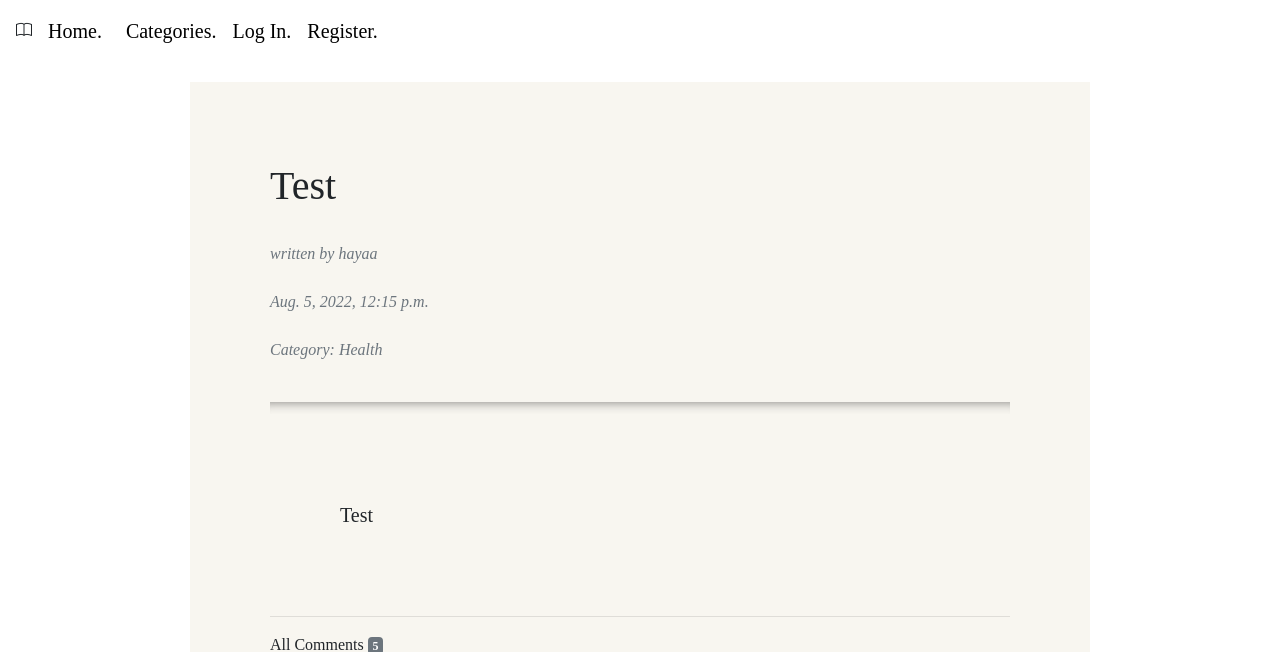
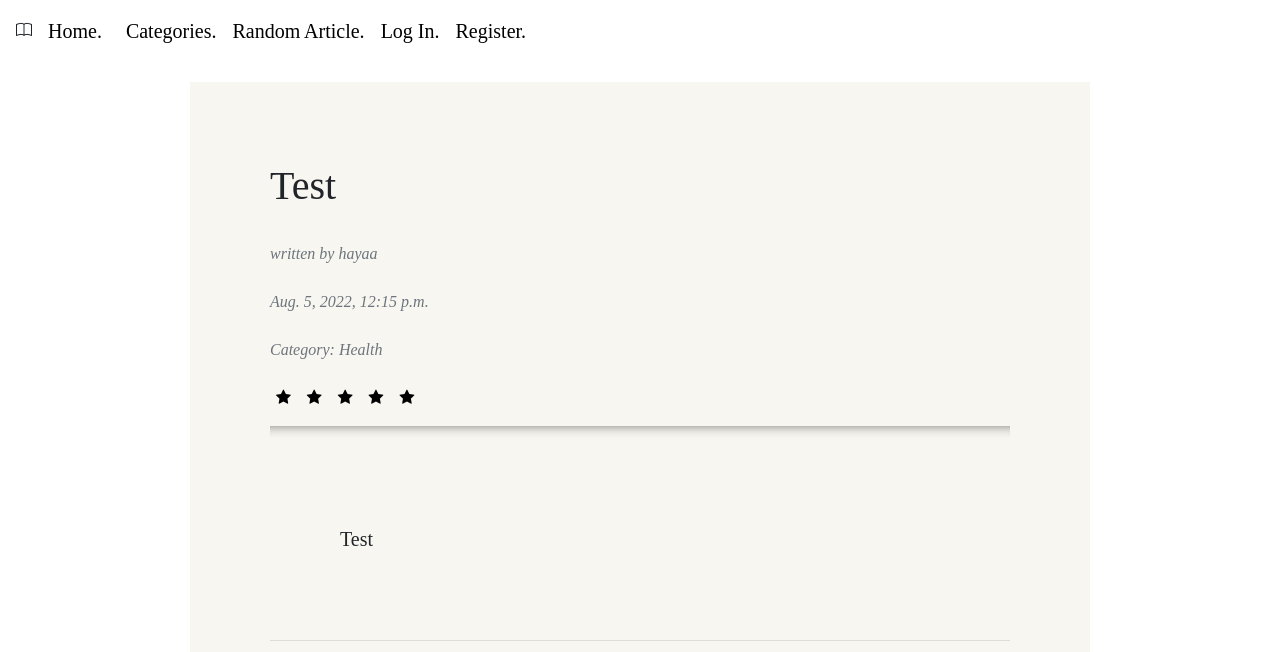
Before and after one commit to HayaaQutaishat/Articles-Application, a Django app: page /article/1 in a window 1280 px wide. Shown: the top 652 px of the page. Run offline with Django 4.2, Linux system fonts and the light colour scheme; data comes from the database, SQL or seed files in the repository; both versions use the stored data as it was after the commit; some libraries are stand-ins or nearby versions.

Commit message:
Commit 4

```diff
--- a/final/admin.py
+++ b/final/admin.py
@@ -1,8 +1,9 @@
 from django.contrib import admin
-from final.models import User, Article, Categories, Comment, Profile
+from final.models import User, Article, Categories, Comment, Profile, Rating
 
 # Register your models here.
 admin.site.register(Article)
 admin.site.register(Categories)
 admin.site.register(Comment)
 admin.site.register(Profile)
+admin.site.register(Rating)
--- a/final/models.py
+++ b/final/models.py
@@ -1,6 +1,6 @@
 from django.db import models
 from django.contrib.auth.models import AbstractUser
-
+from django.core.validators import MaxValueValidator, MinValueValidator
 
 # Create your models here.
 class User(AbstractUser):
@@ -51,3 +51,21 @@ class Profile(models.Model):
 
     def __str__(self):
         return f"{self.user}"
+
+class Rating(models.Model):
+    user = models.ForeignKey(User, on_delete=models.CASCADE)
+    article = models.ForeignKey(Article, on_delete=models.CASCADE)
+    score = models.IntegerField(default=0,
+        validators=[
+            MaxValueValidator(5),
+            MinValueValidator(0)
+        ]
+    )
+
+    @classmethod
+    def create(cls, user, article, score):
+        rating = cls(user=user, article=article, score=score)
+        return rating
+
+    def __str__(self):
+        return str(self.pk)
--- a/final/static/final/styles.css
+++ b/final/static/final/styles.css
@@ -162,6 +162,11 @@ blockquote:hover {
     margin: -50px auto 10px;
 }
 
-/* #cont_reading {
+.checked {
+    color: #FFDB58;
+}
 
-} */
+.my_btn {
+    background-color: inherit !important;
+    border: 0 !important;
+}
--- a/final/templates/final/article.html
+++ b/final/templates/final/article.html
@@ -23,6 +23,14 @@
         <br><br>
         <cite class="text-muted">Category: {{ article_category }}</cite>
         <br><br>
+        <form class="rate-form" action="" method="post" id="{{ article.id }}">
+            {% csrf_token %}
+            <button type="submit" class="fa fa-star my_btn" id="first"></button>
+            <button type="submit" class="fa fa-star my_btn" id="second"></button>
+            <button type="submit" class="fa fa-star my_btn" id="third"></button>
+            <button type="submit" class="fa fa-star my_btn" id="fourth"></button>
+            <button type="submit" class="fa fa-star my_btn" id="fifth"></button>
+        </form>
         <hr id="hr">
         <p id="article_text"> {{ article.text }} </p>
         <hr>
--- a/final/templates/final/category.html
+++ b/final/templates/final/category.html
@@ -11,7 +11,6 @@
     </button>
   </div>
 {% endfor %}
-
 <!-- articles -->
    <section class="py-5">
     <div class="container">
--- a/final/templates/final/layout.html
+++ b/final/templates/final/layout.html
@@ -8,6 +8,7 @@
         <link rel="stylesheet" href="https://stackpath.bootstrapcdn.com/bootstrap/4.4.1/css/bootstrap.min.css" integrity="sha384-Vkoo8x4CGsO3+Hhxv8T/Q5PaXtkKtu6ug5TOeNV6gBiFeWPGFN9MuhOf23Q9Ifjh" crossorigin="anonymous">
         <link rel="stylesheet" href="{% static 'final/styles.css' %}">
         <link rel="stylesheet" href="https://cdn.jsdelivr.net/npm/bootstrap-icons@1.9.1/font/bootstrap-icons.css">
+        <link rel="stylesheet" href="https://cdnjs.cloudflare.com/ajax/libs/font-awesome/4.7.0/css/font-awesome.min.css">
         {% block script %}
         {% endblock %}
     </head>
@@ -17,13 +18,16 @@
         <a class="nav-link" href="{% url 'index' %}">Home.</a>
         <div>
           <ul class="navbar-nav mr-auto">
-            {% if user.is_authenticated %}
+            <!-- {% if user.is_authenticated %}
                 <li class="nav-item">
                     <a class="nav-link" href="{% url 'author' request.user %}"><strong>{{ request.user }}</strong></a>
                 </li>
-            {% endif %}
+            {% endif %} -->
             <li class="nav-item">
               <a class="nav-link" href="{% url 'categories' %}">Categories.</a>
+            </li>
+            <li class="nav-item">
+              <a class="nav-link" href="{% url 'random' %}">Random Article.</a>
             </li>
             {% if user.is_authenticated %}
                 <li class="nav-item">
--- a/final/urls.py
+++ b/final/urls.py
@@ -14,4 +14,8 @@ urlpatterns = [
     path("author/<str:user>", views.author, name="author"),
     path("new_article", views.new_article, name="new_article"),
     path("search", views.search, name="search"),
+    path("random", views.random, name="random"),
+
+    # API Routes
+    path("rating", views.rating, name="rating"),
 ]
--- a/final/views.py
+++ b/final/views.py
@@ -6,7 +6,7 @@ from django.http import JsonResponse
 from django.shortcuts import HttpResponse, HttpResponseRedirect, render
 from django.urls import reverse
 from django.views.decorators.csrf import csrf_exempt
-from final.models import Profile, User, Article, Categories, Comment
+from final.models import Profile, User, Article, Categories, Comment, Rating
 from django.contrib import messages
 from django import forms
 # Create your views here.
@@ -137,3 +137,29 @@ def author(request, user):
         "user_profile": user_profile,
         "user": user
     })
+
+def random(request):
+    random_article = Article.objects.order_by('?')[0]
+    return render(request, "final/random.html", {
+        "random_article": random_article
+    })
+
+def rating(request):
+
+    # adding a new post must be via POST
+    if request.method != "POST":
+        return JsonResponse({"error": "POST request required."}, status=400)
+
+    # Check the content
+    data = json.loads(request.body)
+    id = data.get("id", "")
+    article = Article.objects.get(pk=id)
+    user = request.user
+    score = 0
+    rating = Rating.create(user=user, article=article, score=score)
+    # rating.save()
+    print(article)
+    print(id)
+
+
+    return JsonResponse({"article_id": id }, status=201)
--- a/project5/settings.py
+++ b/project5/settings.py
@@ -46,7 +46,7 @@ MIDDLEWARE = [
     'django.middleware.security.SecurityMiddleware',
     'django.contrib.sessions.middleware.SessionMiddleware',
     'django.middleware.common.CommonMiddleware',
-    'django.middleware.csrf.CsrfViewMiddleware',
+    # 'django.middleware.csrf.CsrfViewMiddleware',
     'django.contrib.auth.middleware.AuthenticationMiddleware',
     'django.contrib.messages.middleware.MessageMiddleware',
     'django.middleware.clickjacking.XFrameOptionsMiddleware',
```
Also changed, not shown: final/static/final/index.js (+81 -6 lines), final/templates/final/random.html (added, +27 -0 lines), db.sqlite3, final/migrations/0009_rating.py (added).
